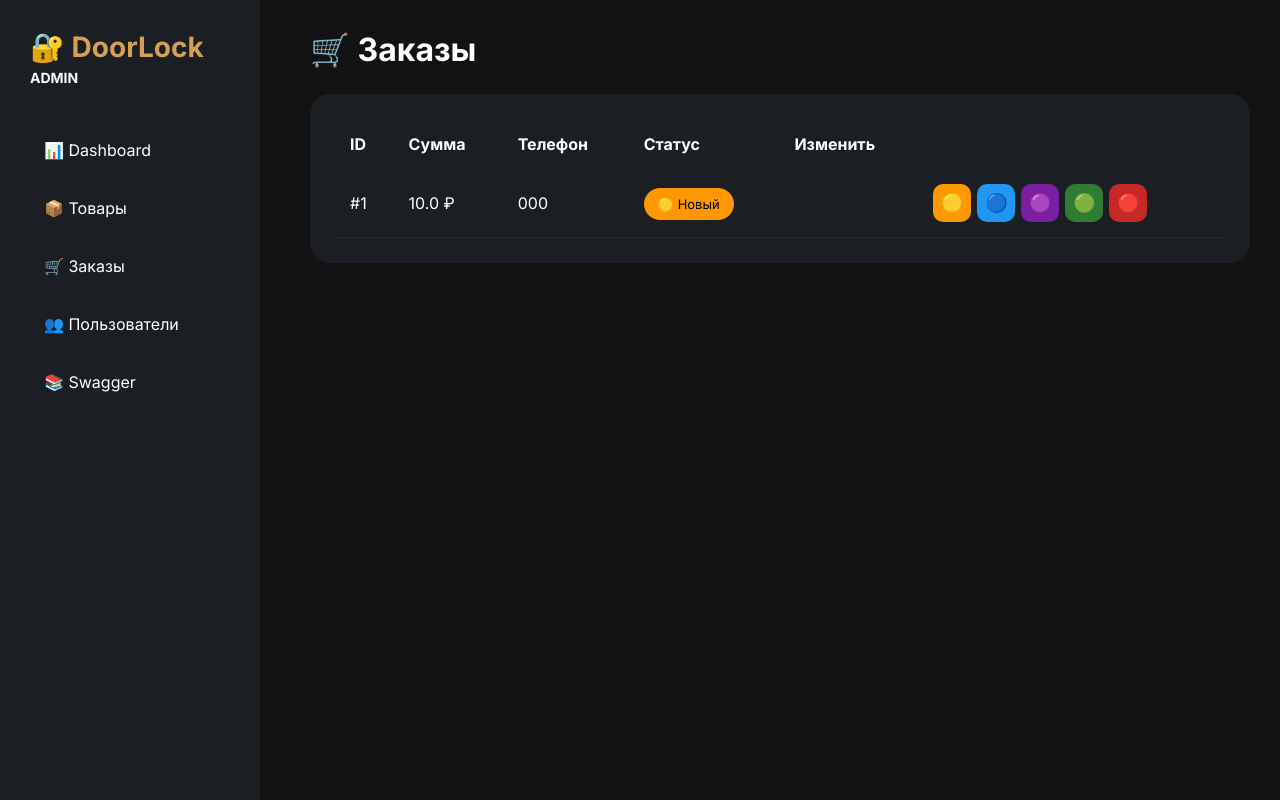
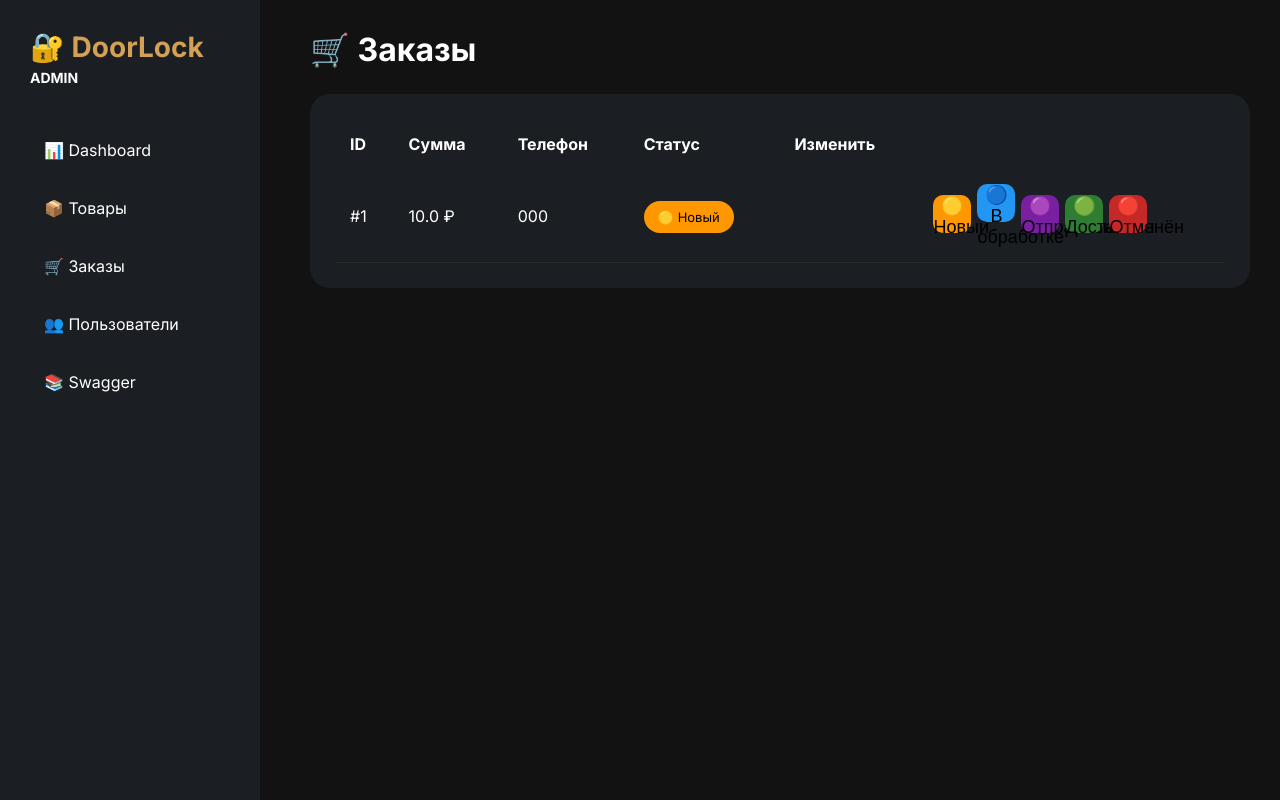
Before and after one commit to LKama/doorlock-shop, a FastAPI app: page /admin/orders in a window 1280 px wide. Run offline with FastAPI, Linux system fonts and the light colour scheme; tables that the repository leaves empty hold one stand-in row (values such as "Sample post").

Commit message:
Admin Panel Order Status

```diff
--- a/templates/admin/orders.html
+++ b/templates/admin/orders.html
@@ -89,7 +89,7 @@ value="pending"
 class="status-btn pending-btn"
 type="submit"
 >
-🟡
+🟡 Новый
 </button>
 
 </form>
@@ -109,7 +109,7 @@ value="processing"
 class="status-btn processing-btn"
 type="submit"
 >
-🔵
+🔵 В обработке
 </button>
 
 </form>
@@ -129,7 +129,7 @@ value="shipped"
 class="status-btn shipped-btn"
 type="submit"
 >
-🟣
+🟣 Отправлен
 </button>
 
 </form>
@@ -149,7 +149,7 @@ value="delivered"
 class="status-btn delivered-btn"
 type="submit"
 >
-🟢
+🟢 Доставлен
 </button>
 
 </form>
@@ -169,7 +169,7 @@ value="cancelled"
 class="status-btn cancelled-btn"
 type="submit"
 >
-🔴
+🔴 Отменён
 </button>
 
 </form>
```
